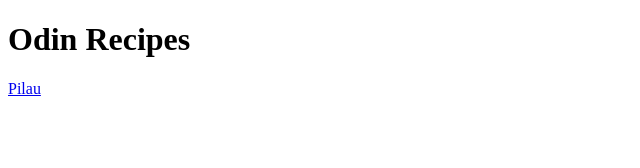
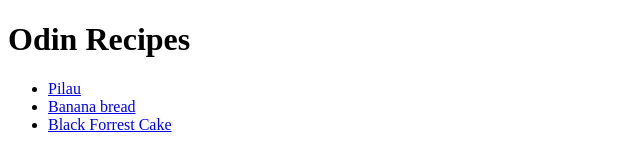
Before and after one commit to ryangiggs255-cpu/odin-recipes, a plain HTML site: page index.html in a window 1280 px wide. Shown: the whole page, without its empty margins (0-640 px from the left). Drawn offline with Linux system fonts and the light colour scheme.

Commit message:
Fix black forest cake link path and spelling

```diff
--- a/index.html
+++ b/index.html
@@ -7,6 +7,10 @@
 
   <body>
     <h1>Odin Recipes</h1>
-    <a href="./recipes/pilau.html">Pilau</a>
+    <ul>
+    <li><a href="./recipes/pilau.html">Pilau</a></li>
+    <li><a href="./recipes/banana-bread.html">Banana bread</a></li>
+    <li><a href="./recipes/black-forest-cake.html">Black Forrest Cake</a></li>
+    </ul>
   </body>
 </html>
```
Also changed, not shown: recipes/black-forest-cake.html (renamed from recipes/Black-forrest-cake.html).
